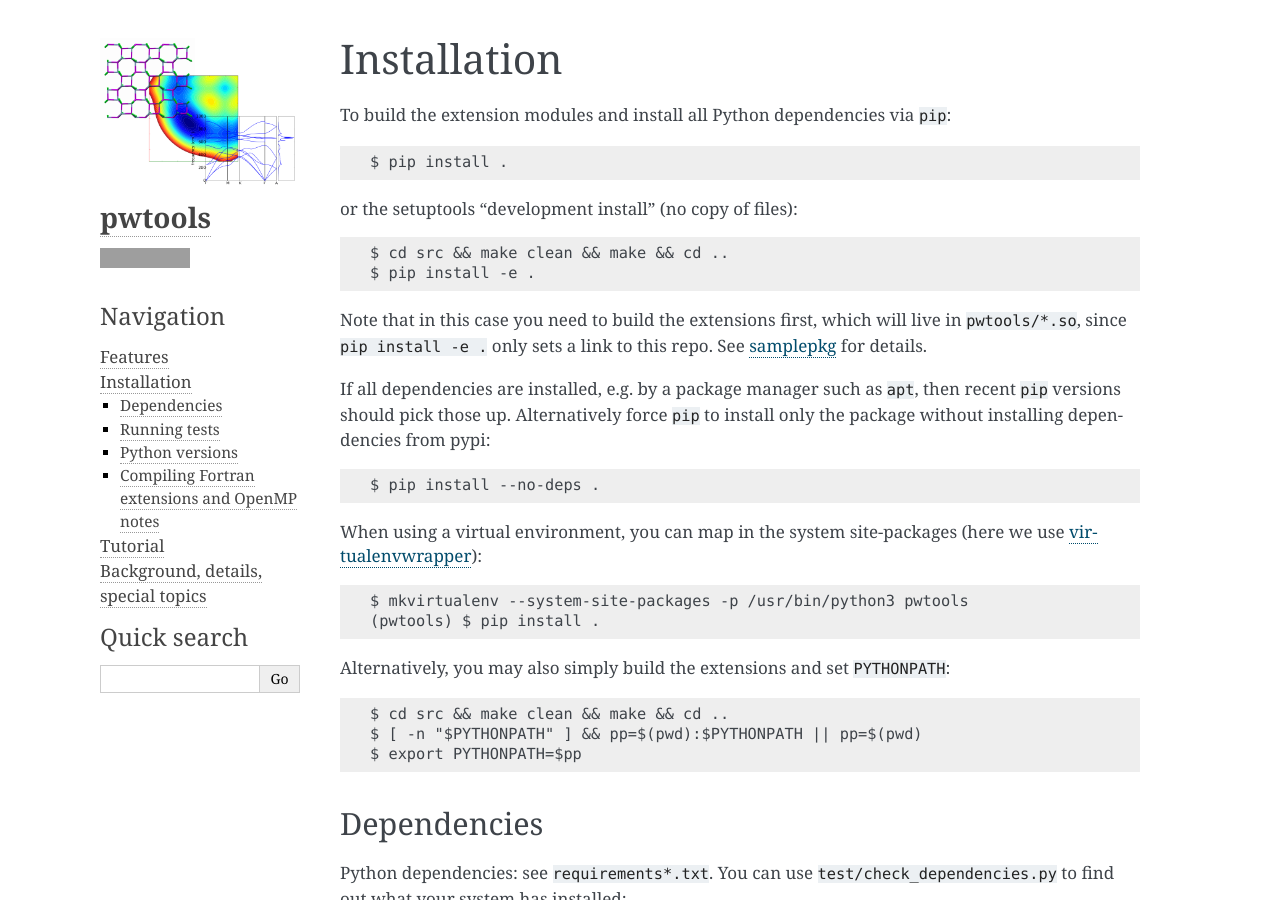
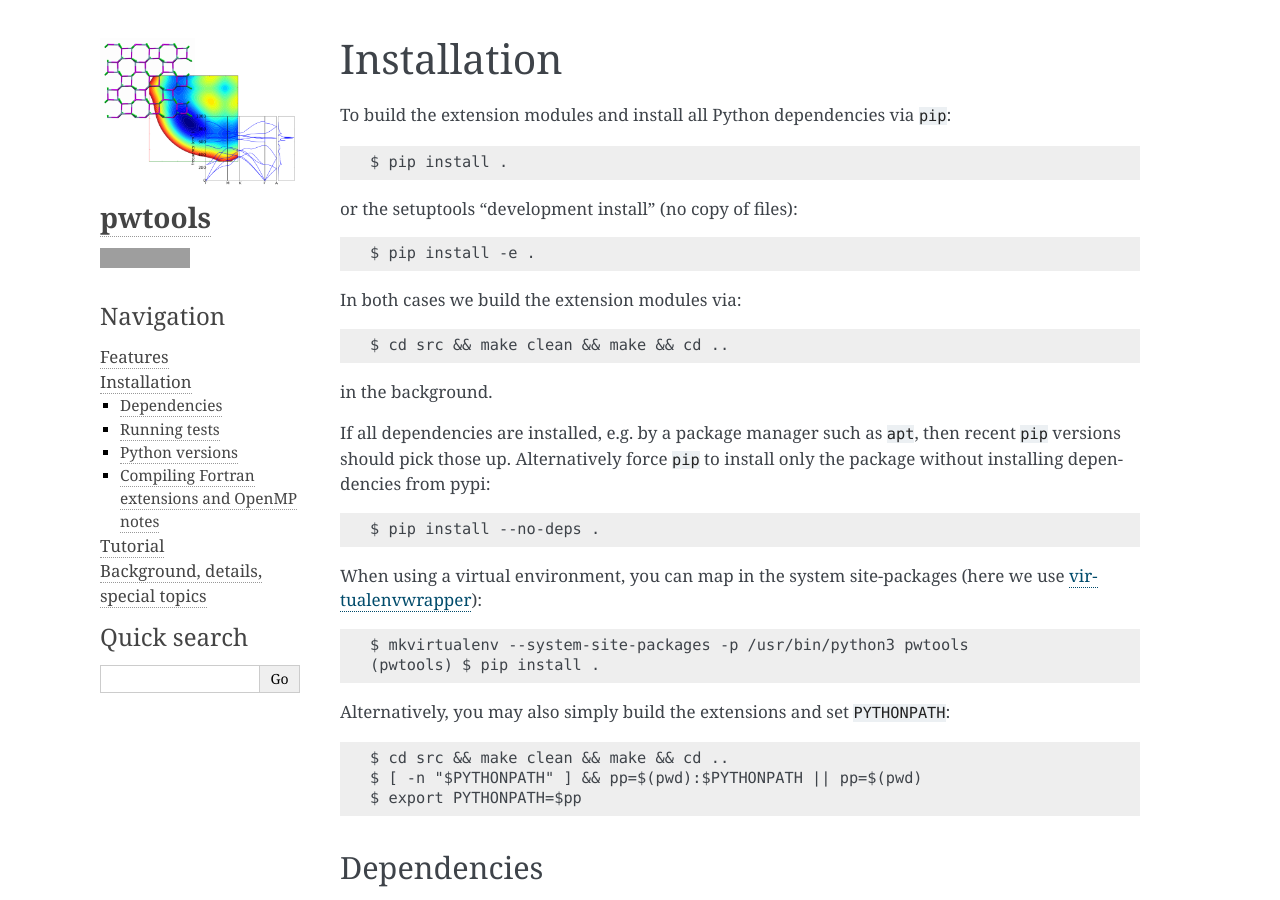
Before and after one commit to elcorto/pwtools, a Sphinx documentation site: the page built from doc/source/written/install.rst, in a window 1280 px wide and 900 px high. Built offline with Sphinx 7.4.7, drawn with Linux system fonts in a browser that asks for light colours; pages that are not in the unit, such as notebooks, are missing from menus; grey boxes are pictures that could not be loaded.

Commit message:
BLD: make dev install build extensions
Closes #5

```diff
--- a/doc/source/written/install.rst
+++ b/doc/source/written/install.rst
@@ -8,12 +8,13 @@ To build the extension modules and install all Python dependencies via
 
 or the setuptools "development install" (no copy of files)::
 
-    $ cd src && make clean && make && cd ..
     $ pip install -e .
 
-Note that in this case you need to build the extensions first, which will live
-in ``pwtools/*.so``, since ``pip install -e .`` only sets a link to this repo.
-See samplepkg_ for details.
+In both cases we build the extension modules via::
+
+    $ cd src && make clean && make && cd ..
+
+in the background.
 
 If all dependencies are installed, e.g. by a package manager such as ``apt``,
 then recent ``pip`` versions should pick those up. Alternatively force ``pip``
```
Also changed, not shown: setup.py (+6 -2 lines).
